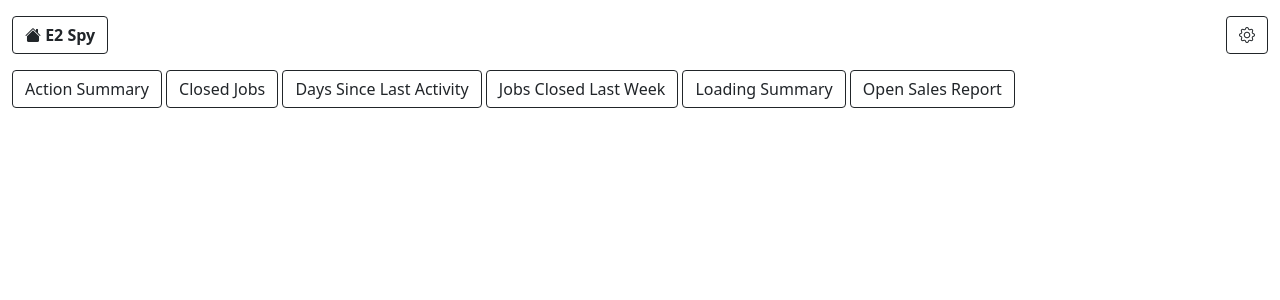
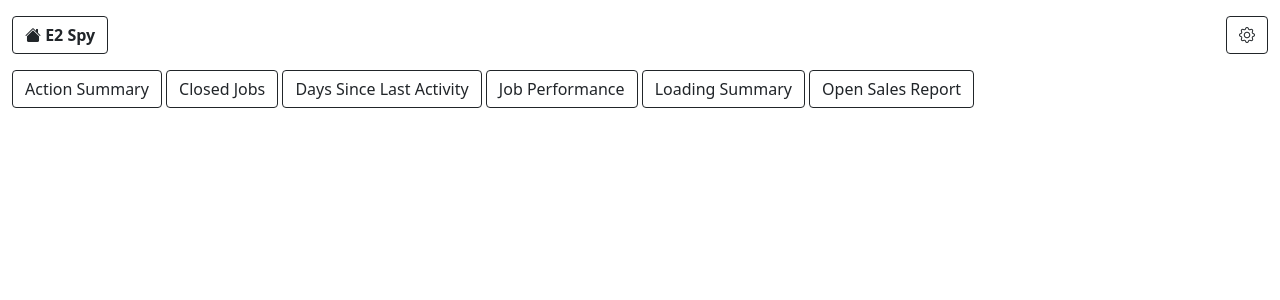
Before and after one commit to williamjacksn/e2-spy, a Flask app: page / in a window 1280 px wide. Shown: the top 300 px of the page. Run offline with Flask 2, Linux system fonts and the light colour scheme; data that the repository does not hold is empty; parts of the project's set-up code (start-up, migrations or seed data) failed here and were passed over; some libraries are stand-ins or nearby versions.

Commit message:
Rename "jobs closed last week" to "job performance"
Add configurable date range to report

```diff
--- a/e2_spy/app.py
+++ b/e2_spy/app.py
@@ -94,18 +94,41 @@ def action_summary():
     return flask.render_template('action-summary.html')
 
 
-@app.get('/jobs-closed-last-week')
-def jobs_closed_last_week():
+@app.get('/job-performance')
+def job_performance():
     e2db = get_e2_database(flask.g.db)
-    flask.g.rows = e2db.jobs_closed_last_week()
+    try:
+        start_date = str_to_date(flask.request.values.get('start_date'))
+    except (TypeError, ValueError):
+        start_date = None
+    try:
+        end_date = str_to_date(flask.request.values.get('end_date'))
+    except (TypeError, ValueError):
+        end_date = None
+    if start_date is None:
+        if end_date is None:
+            start_date = datetime.date.today() - datetime.timedelta(days=7)
+            end_date = datetime.date.today()
+        else:
+            start_date = end_date + datetime.timedelta(days=-7)
+    else:
+        if end_date is None:
+            end_date = start_date + datetime.timedelta(days=7)
+        elif start_date > end_date:
+            start_date, end_date = end_date, start_date
+    flask.g.start_date = start_date
+    flask.g.end_date = end_date
+    flask.g.rows = e2db.job_performance(start_date, end_date)
     flask.g.job_notes = flask.g.db.job_notes_list()
-    return flask.render_template('jobs-closed-last-week.html')
+    return flask.render_template('job-performance.html')
 
 
-@app.get('/jobs-closed-last-week.xlsx')
-def jobs_closed_last_week_xlsx():
+@app.get('/job-performance.xlsx')
+def job_performance_xlsx():
     e2db = get_e2_database(flask.g.db)
-    rows = e2db.jobs_closed_last_week()
+    start_date = str_to_date(flask.request.values.get('start_date'))
+    end_date = str_to_date(flask.request.values.get('end_date'))
+    rows = e2db.job_performance(start_date, end_date)
     notes = flask.g.db.job_notes_list()
     output = io.BytesIO()
     workbook_options = {
@@ -142,7 +165,7 @@ def jobs_closed_last_week_xlsx():
     workbook.close()
     response = flask.make_response(output.getvalue())
     response.headers.update({
-        'Content-Disposition': 'attachment; filename="Jobs Closed Last Week.xlsx"',
+        'Content-Disposition': f'attachment; filename="Job Performance ({start_date} to {end_date}).xlsx"',
         'Content-Type': 'application/vnd.openxmlformats-officedocument.spreadsheetml.sheet'
     })
     return response
--- a/e2_spy/templates/index.html
+++ b/e2_spy/templates/index.html
@@ -6,7 +6,7 @@
             <a class="btn btn-outline-dark slow" href="{{ url_for('action_summary') }}">Action Summary</a>
             <a class="btn btn-outline-dark slow" href="{{ url_for('closed_jobs') }}">Closed Jobs</a>
             <a class="btn btn-outline-dark slow" href="{{ url_for('days_since_last_activity') }}">Days Since Last Activity</a>
-            <a class="btn btn-outline-dark slow" href="{{ url_for('jobs_closed_last_week') }}">Jobs Closed Last Week</a>
+            <a class="btn btn-outline-dark slow" href="{{ url_for('job_performance') }}">Job Performance</a>
             <a class="btn btn-outline-dark slow" href="{{ url_for('loading_summary') }}">Loading Summary</a>
             <a class="btn btn-outline-dark slow" href="{{ url_for('open_sales_report') }}">Open Sales Report</a>
         </div>
```
Also changed, not shown: e2_spy/db/e2.py (+7 -5 lines), e2_spy/templates/job-performance.html (renamed from e2_spy/templates/jobs-closed-last-week.html, +27 -6 lines).
